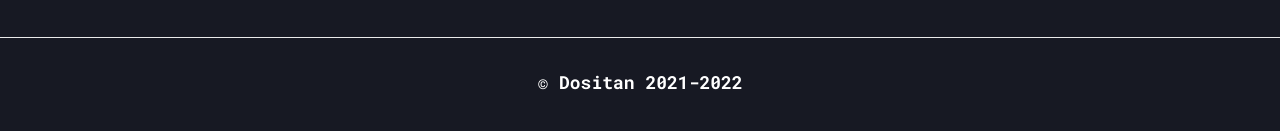
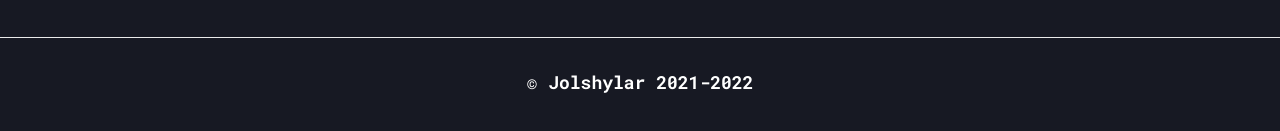
Before and after one commit to dastanozgeldi/qysqa, a Next.js app: page / in a window 1280 px wide. Shown: the part 649-780 px from the top of the page. Built offline with nearby package versions, Linux system fonts and the light colour scheme.

Commit message:
fix(footer): change footer copyright

```diff
--- a/components/Footer.tsx
+++ b/components/Footer.tsx
@@ -23,7 +23,7 @@
   return (
     <Section>
       <div className="footer">
-        <a href="https://github.com/Dositan">&copy; Dositan 2021-2022</a>
+        <a href="https://github.com/jolshylar">&copy; Jolshylar 2021-2022</a>
       </div>
     </Section>
   );
```
